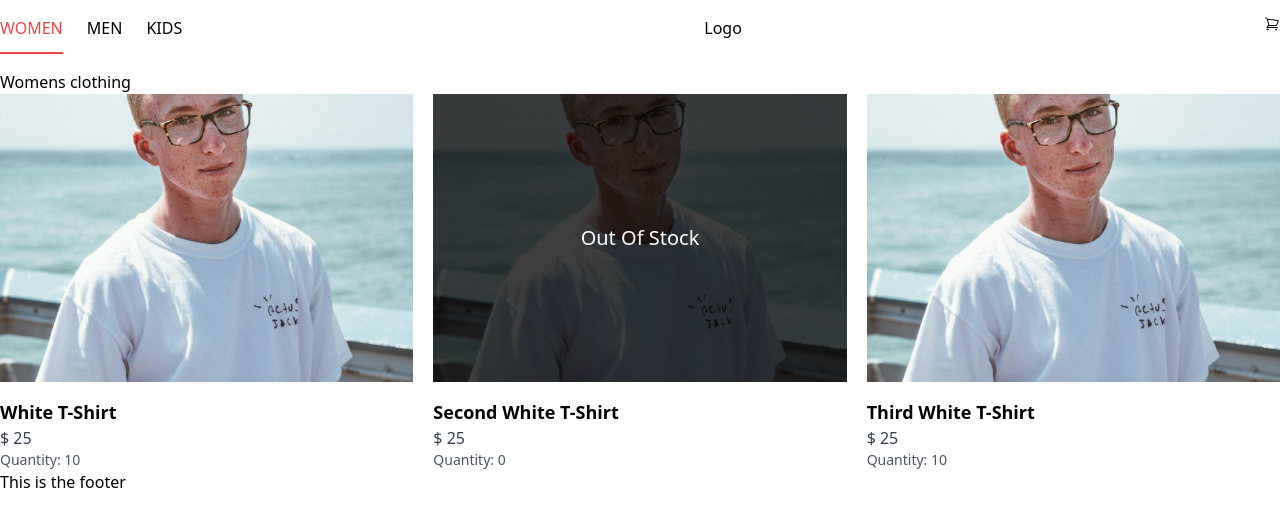
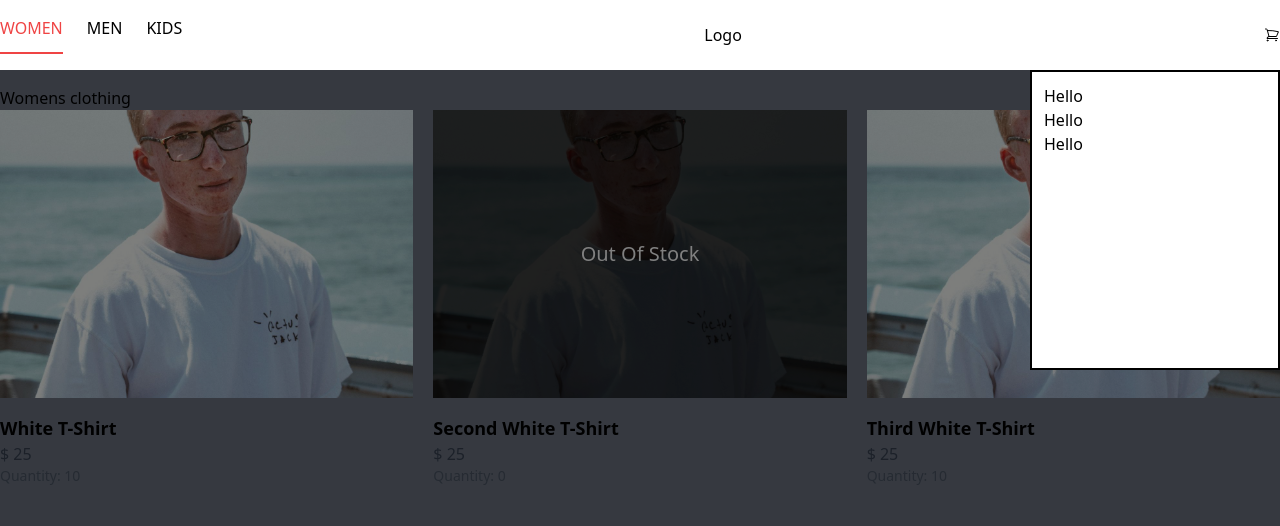
Before and after one commit to mitkapanarin/online_shop, a React (Vite) app in the folder frontend/: page /women in a window 1280 px wide. Shown: the top 526 px of the page. Built offline with nearby package versions, Linux system fonts and the light colour scheme.

Commit message:
cartModal work in progress

```diff
--- /dev/null
+++ b/frontend/src/CONSTANTS/Constants.tsx
@@ -0,0 +1 @@
+export const containerSettings = "container max-w-7xl mx-auto";
--- a/frontend/src/Pages/Logic/GeneralPagesRoutes.tsx
+++ b/frontend/src/Pages/Logic/GeneralPagesRoutes.tsx
@@ -1,17 +1,36 @@
 import { Component } from "react";
 import { Outlet } from "react-router-dom";
-import { Footer, Navbar } from "../../components/Layout";
+import { Navbar } from "../../components/Layout";
+import CartModal from "../../components/Cards/CartModal";
+import { connect } from "react-redux";
+import { RootState } from "../../store";
+import { containerSettings } from "../../CONSTANTS/Constants";
 
-export class GeneralPagesRoutes extends Component {
+export class GeneralPagesRoutes extends Component<{
+  isModalActive: boolean;
+}> {
   render() {
+    const { isModalActive } = this.props;
+    console.log(this.props.isModalActive);
     return (
-      <div className="container max-w-7xl mx-auto">
+      <div className="">
         <Navbar />
-        <Outlet />
-        <Footer />
+        <div className={`relative`}>
+          {!isModalActive && <CartModal />}
+          <div
+            className={`py-4 min-h-screen ${!isModalActive ? "bg-gray-500 filter brightness-50 pointer-events-none" : ""}`}
+          >
+            <div className={containerSettings}>
+              <Outlet />
+            </div>
+          </div>
+        </div>
       </div>
     );
   }
 }
+const reduxStateProps = (state: RootState) => ({
+  isModalActive: state.cartModalState.isActive,
+});
 
-export default GeneralPagesRoutes;
+export default connect(reduxStateProps, {})(GeneralPagesRoutes);
--- /dev/null
+++ b/frontend/src/components/Cards/CartCard.tsx
@@ -0,0 +1,9 @@
+import { Component } from "react";
+
+export class CartCard extends Component {
+  render() {
+    return <div className="">Hello</div>;
+  }
+}
+
+export default CartCard;
--- /dev/null
+++ b/frontend/src/components/Cards/CartModal.tsx
@@ -0,0 +1,16 @@
+import { Component } from "react";
+import CartCard from "./CartCard";
+
+export class CartModal extends Component {
+  render() {
+    return (
+      <div className="absolute right-0 t-0 p-3 min-h-[300px] w-[250px] border-2 border-black z-10 bg-white">
+        <CartCard />
+        <CartCard />
+        <CartCard />
+      </div>
+    );
+  }
+}
+
+export default CartModal;
--- a/frontend/src/components/Layout/Footer/Footer.tsx
+++ /dev/null
@@ -1,9 +0,0 @@
-import { Component } from "react";
-
-export class Footer extends Component {
-  render() {
-    return <div>This is the footer</div>;
-  }
-}
-
-export default Footer;
--- a/frontend/src/components/Layout/Navbar/Navbar.tsx
+++ b/frontend/src/components/Layout/Navbar/Navbar.tsx
@@ -1,6 +1,9 @@
 import { Component, ComponentType } from "react";
 import { Link, useLocation } from "react-router-dom";
 import { HiOutlineShoppingCart } from "react-icons/hi2";
+import { containerSettings } from "../../../CONSTANTS/Constants";
+import { RootState, changeCartModalState } from "../../../store";
+import { connect } from "react-redux";
 
 interface WithRouterProps {
   location: Location;
@@ -15,12 +18,14 @@ const withRouter = <P extends WithRouterProps>(
   };
 };
 
-export class Navbar extends Component<WithRouterProps> {
+export class Navbar extends Component<
+  WithRouterProps & {
+    isModalActive: boolean;
+  }
+> {
   render() {
     const { location } = this.props;
     const currentPath = location.pathname;
-    console.log(currentPath);
-
     const pathDetector = (route: string) =>
       currentPath == route
         ? "text-red-500 border-b-2 border-red-500 pb-3"
@@ -32,7 +37,8 @@ export class Navbar extends Component<WithRouterProps> {
         : "category-link";
 
     return (
-      <div className="flex justify-between my-4">
+      <div className={containerSettings}>
+        <div className={`flex justify-between items-center my-4`}>
           <div className="uppercase flex gap-6">
             <Link
               to="/women"
@@ -57,12 +63,20 @@ export class Navbar extends Component<WithRouterProps> {
             </Link>
           </div>
           <div className="">Logo</div>
-        <div className="">
+          <button className="" onClick={() => console.log("cart btn clicked")}>
             <HiOutlineShoppingCart className="cursor-pointer" />
+          </button>
         </div>
       </div>
     );
   }
 }
 
-export default withRouter(Navbar);
+const reduxStateProps = (state: RootState) => ({
+  isModalActive: state.cartModalState.isActive,
+});
+
+export default connect(reduxStateProps, {
+  // actions here
+  changeCartModalState,
+})(withRouter(Navbar));
--- a/frontend/src/components/Layout/index.tsx
+++ b/frontend/src/components/Layout/index.tsx
@@ -1,4 +1,3 @@
 import Navbar from "./Navbar/Navbar";
-import Footer from "./Footer/Footer";
 
-export { Footer, Navbar };
+export { Navbar };
--- /dev/null
+++ b/frontend/src/store/Slices/cartModalSlice.ts
@@ -0,0 +1,29 @@
+import { createSlice } from "@reduxjs/toolkit";
+import type { PayloadAction } from "@reduxjs/toolkit";
+
+// this will control the behavior of the cart modal state
+// whether its open or closed
+interface ICartModalSlice {
+  isActive: boolean;
+}
+
+const initialState: ICartModalSlice = {
+  isActive: false,
+};
+
+export const cartModalSlice = createSlice({
+  name: "cartModal",
+  initialState,
+  reducers: {
+    changeCartModalState: (
+      state: ICartModalSlice,
+      action: PayloadAction<boolean>,
+    ) => {
+      state.isActive = action.payload;
+    },
+    resetCartModalState: () => initialState,
+  },
+});
+
+export const { resetCartModalState, changeCartModalState } =
+  cartModalSlice.actions;
--- a/frontend/src/store/Slices/cartSlice.ts
+++ b/frontend/src/store/Slices/cartSlice.ts
@@ -1,23 +1,23 @@
 import { createSlice } from "@reduxjs/toolkit";
 import type { PayloadAction } from "@reduxjs/toolkit";
 
-interface SystemState {
+interface ICartSlice {
   x: number;
 }
 
-const initialState: SystemState = {
+const initialState: ICartSlice = {
   x: 0,
 };
 
 export const cartSlice = createSlice({
-  name: "system",
+  name: "cart",
   initialState,
   reducers: {
     // update later
-    addItemToCart: (state: SystemState, action: PayloadAction<number>) => {
+    addItemToCart: (state: ICartSlice, action: PayloadAction<number>) => {
       state.x = action.payload;
     },
-    removeItemFromCart: (state: SystemState, action: PayloadAction<number>) => {
+    removeItemFromCart: (state: ICartSlice, action: PayloadAction<number>) => {
       state.x = action.payload;
     },
     resetCart: () => initialState,
--- a/frontend/src/store/index.ts
+++ b/frontend/src/store/index.ts
@@ -3,6 +3,11 @@ import { setupListeners } from "@reduxjs/toolkit/query";
 import { persistStore, persistReducer } from "redux-persist";
 import storage from "redux-persist/lib/storage";
 import { cartSlice } from "./Slices/cartSlice";
+import {
+  cartModalSlice,
+  changeCartModalState,
+  resetCartModalState,
+} from "./Slices/cartModalSlice";
 
 const persistConfig = {
   key: "root",
@@ -14,6 +19,7 @@ const persistedCartReducer = persistReducer(persistConfig, cartSlice.reducer);
 export const store = configureStore({
   reducer: {
     cart: persistedCartReducer,
+    cartModalState: cartModalSlice.reducer,
   },
   middleware: (getDefaultMiddleware) =>
     getDefaultMiddleware({
@@ -29,3 +35,5 @@ setupListeners(store.dispatch);
 export type RootState = ReturnType<typeof store.getState>;
 export type AppDispatch = typeof store.dispatch;
 export type AppStore = typeof store;
+
+export { changeCartModalState, resetCartModalState };
```
Lines whose indentation alone changed are shown as unchanged.
